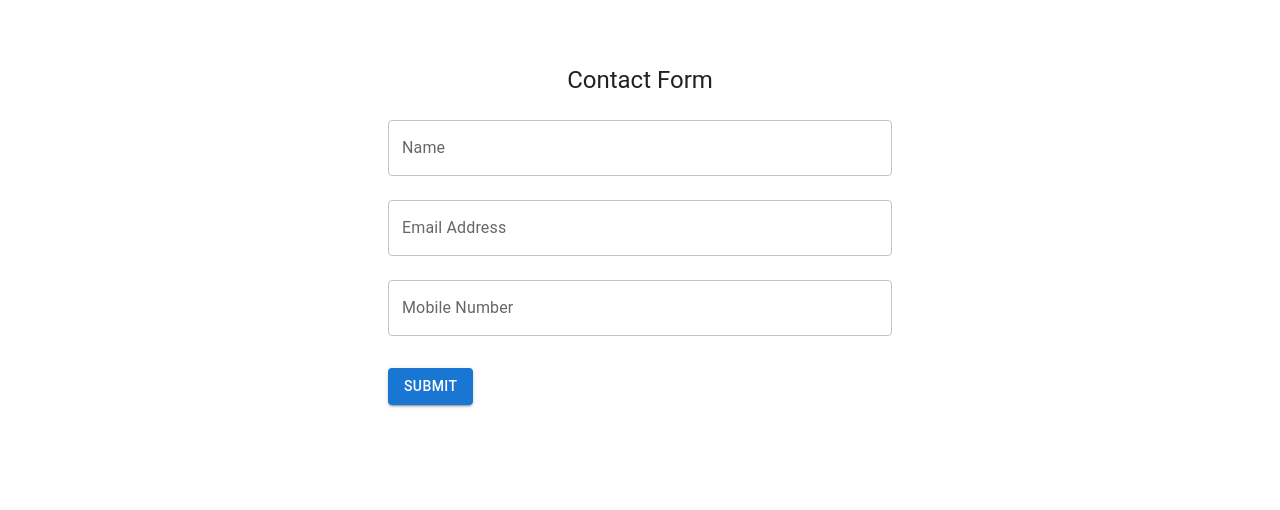
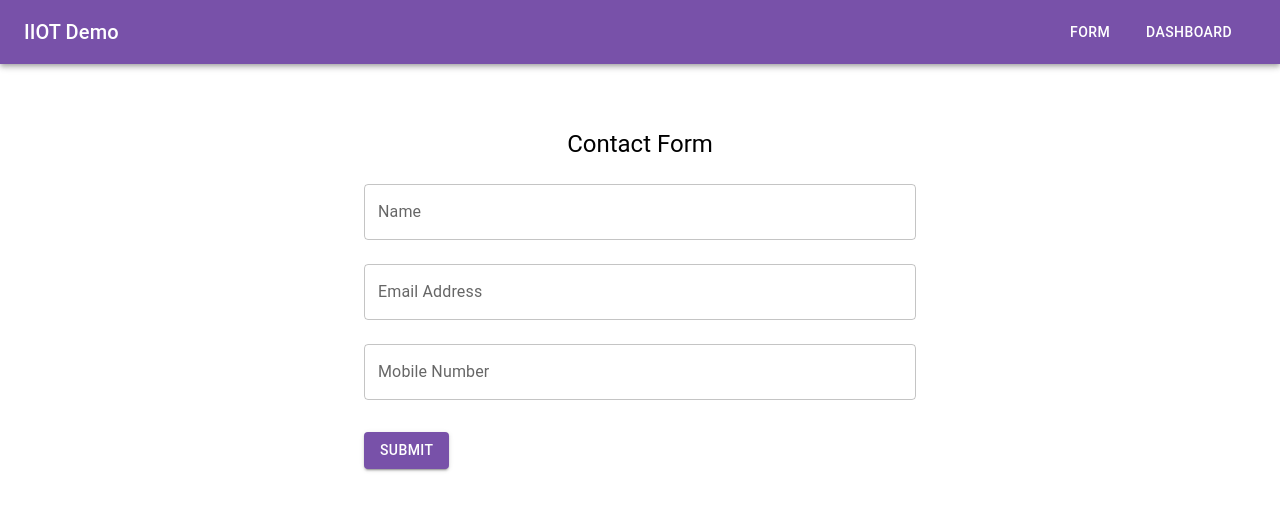
Before and after one commit to kaivan-s/iiot, a React (Create React App) app: page / in a window 1280 px wide. Shown: the top 510 px of the page. Built offline with nearby package versions, Linux system fonts and the light colour scheme.

Commit message:
Added Dashboard

```diff
--- a/package.json
+++ b/package.json
@@ -9,8 +9,11 @@
     "@testing-library/jest-dom": "^5.17.0",
     "@testing-library/react": "^13.4.0",
     "@testing-library/user-event": "^13.5.0",
+    "aws-sdk": "^2.1544.0",
+    "mqtt": "^5.3.5",
     "react": "^18.2.0",
     "react-dom": "^18.2.0",
+    "react-router-dom": "^6.21.3",
     "react-scripts": "5.0.1",
     "web-vitals": "^2.1.4"
   },
--- a/src/App.js
+++ b/src/App.js
@@ -1,16 +1,44 @@
 import React from 'react';
-import MyForm from './form.js'; // Make sure the path is correct based on your file structure
-import CssBaseline from '@mui/material/CssBaseline';
-import Container from '@mui/material/Container';
+import { BrowserRouter as Router, Routes, Route } from 'react-router-dom';
+import MyForm from './form.js'; // Adjust the path as necessary
+import Dashboard from './Dashboard'; // Adjust the path as necessary
+import { Container, AppBar, Toolbar, Typography, Box, Button } from '@mui/material';
 
 function App() {
   return (
-    <React.Fragment>
-      <CssBaseline />
-      <Container component="main" maxWidth="sm">
-        <MyForm />
+    <Router>
+      <AppBar position="static">
+        <Toolbar style={{backgroundColor:"#7851a9"}}>
+          <Typography variant="h6" component="div" sx={{ flexGrow: 1 }}>
+            IIOT Demo
+          </Typography>
+          <Box sx={{ marginRight: 2 }}>
+            <Button
+              component="a"
+              href="/"
+              style={{ background: 'transparent', color: 'inherit' }}
+            >
+              Form
+            </Button>
+          </Box>
+          <Box sx={{ marginRight: 2 }}>
+            <Button
+              component="a"
+              href="/dashboard"
+              style={{ background: 'transparent', color: 'inherit' }}
+            >
+              Dashboard
+            </Button>
+          </Box>
+        </Toolbar>
+      </AppBar>
+      <Container>
+        <Routes>
+          <Route exact path="/" element={<MyForm />} />
+          <Route path="/dashboard" element={<Dashboard />} />
+        </Routes>
       </Container>
-    </React.Fragment>
+    </Router>
   );
 }
 
--- /dev/null
+++ b/src/Dashboard.js
@@ -0,0 +1,83 @@
+import React, {useEffect} from 'react';
+import { Container, Typography, Box, Button } from '@mui/material';
+import { createTheme, alpha, getContrastRatio, ThemeProvider } from '@mui/material/styles';
+import AWS from 'aws-sdk';
+import mqtt from 'mqtt';
+
+const Dashboard = () => {
+
+  const violetBase = '#7851a9';
+  const theme = createTheme({
+    palette: {
+      violet: {
+        main: violetBase,
+        light: alpha(violetBase, 0.5),
+        dark: alpha(violetBase, 0.9),
+        contrastText: getContrastRatio(violetBase, '#fff') > 4.5 ? '#fff' : '#111',
+      },
+    },
+});
+
+  useEffect(() => {
+    const client = mqtt.connect('wss://w59cd1b1.ala.us-east-1.emqxsl.com:8084/mqtt', {
+      clientId: 'iiot  ',
+      username: 'skaivan',
+      password: 'Kai@280199',
+    });
+    client.on('connect', function () {
+      console.log('Connected to EMQX Cloud!');
+      client.subscribe('testtopic/1', function (err) {
+        if (!err) {
+          console.log('Subscribed to topic!');
+        }
+      });
+    });
+    client.on('message', function (topic, message) {
+      console.log(message.toString());
+    });
+    return () => {
+      if (client) {
+        client.end();
+      }
+    };
+  }, []);
+
+
+  AWS.config.update({
+    region: 'ap-south-1', // Your AWS Region
+    accessKeyId: 'AKIA2E3GJG6VBGTX76GP', // Your AWS Access Key
+    secretAccessKey: 'p7AYR4evU0CRZFNYMNeSgLF+ZhYo9O5Hj4DG9IPH' // Your AWS Secret Access Key
+  });
+  const sns = new AWS.SNS();
+  const handleSendEmail = () => {
+    const params = {
+      Message: 'Your demo email message text here',
+      Subject: '[Alert] MACHINE DOWN',
+      TopicArn: 'arn:aws:sns:ap-south-1:697609828266:iiot-demo' // Replace with your SNS topic ARN
+    };
+    sns.publish(params, (err, data) => {
+      if (err) {
+        console.error('Error sending email:', err);
+      } else {
+        console.log('Email sent:', data);
+      }
+    });
+  };
+
+  return (
+    <ThemeProvider theme={theme}>
+      <Container maxWidth="sm">
+        <Box sx={{ mt: 8, display: 'flex', flexDirection: 'column', alignItems: 'center' }}>
+          <Typography variant="h4" component="h1" gutterBottom>
+            Dashboard
+          </Typography>
+          <Button variant="contained" color="violet" onClick={handleSendEmail}>
+            Send SMS
+          </Button>
+        </Box>
+      </Container>
+    </ThemeProvider>
+  );
+};
+
+export default Dashboard;
--- a/src/form.js
+++ b/src/form.js
@@ -1,12 +1,29 @@
 import React, { useState } from 'react';
-import { TextField, Button, Box, Typography, Container } from '@mui/material';
+import { TextField, Button, Box, Typography, Container, Alert } from '@mui/material';
+import { createTheme, alpha, getContrastRatio, ThemeProvider } from '@mui/material/styles';
+
+const violetBase = '#7851a9';
+
+const theme = createTheme({
+    palette: {
+      violet: {
+        main: violetBase,
+        light: alpha(violetBase, 0.5),
+        dark: alpha(violetBase, 0.9),
+        contrastText: getContrastRatio(violetBase, '#fff') > 4.5 ? '#fff' : '#111',
+      },
+    },
+});
 
 const MyForm = () => {
   const [formData, setFormData] = useState({
     name: '',
     email: '',
     mobile: '',
+    verified:'no'
   });
+
+  const [showSuccessMessage, setShowSuccessMessage] = useState(false);
 
   const handleChange = (e) => {
     setFormData({ ...formData, [e.target.name]: e.target.value });
@@ -28,12 +45,14 @@ const MyForm = () => {
 
       if (response.ok) {
         console.log('Form submitted successfully');
+        setShowSuccessMessage(true);
         setFormData({
             name: '',
             email: '',
             mobile: '',
         });
-        // Handle success (e.g., clear form, show message)
+        // Optionally, reset the success message after a few seconds
+        setTimeout(() => setShowSuccessMessage(false), 3000);
       } else {
         console.error('Error submitting form');
         // Handle failure (e.g., show error message)
@@ -45,6 +64,7 @@ const MyForm = () => {
   };
 
   return (
+    <ThemeProvider theme={theme}>
       <Container maxWidth="sm">
         <Box sx={{ mt: 8, display: 'flex', flexDirection: 'column', alignItems: 'center' }}>
           <Typography variant="h5" component="h1" gutterBottom>
@@ -75,10 +95,15 @@ const MyForm = () => {
               value={formData.mobile}
               onChange={handleChange}
             />
+            {showSuccessMessage && (
+              <Alert severity="success" sx={{ mt: 2, mb: 2 }}>
+                Form submitted successfully!
+              </Alert>
+            )}
             <Button
               type="submit"
               variant="contained"
-            color="primary"
+              color="violet"
               sx={{ mt: 3, mb: 2 }}
             >
               Submit
@@ -86,6 +111,7 @@ const MyForm = () => {
           </form>
         </Box>
       </Container>
+    </ThemeProvider>
   );
 };
 
```
Lines whose indentation alone changed are shown as unchanged.
